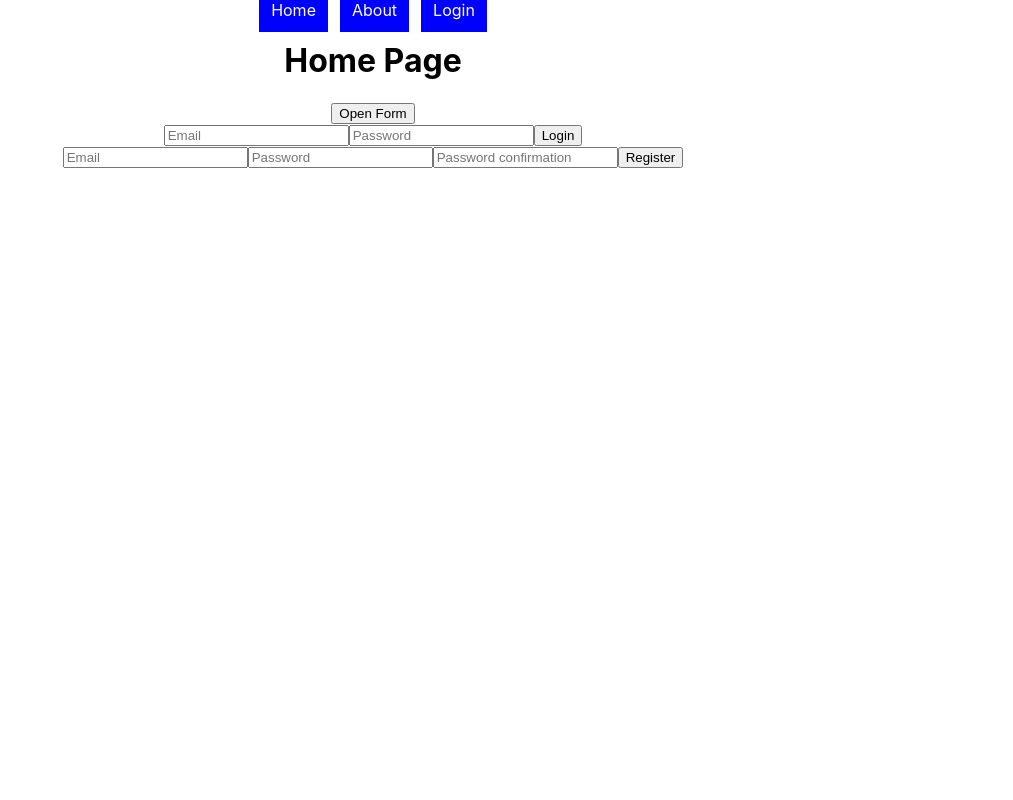
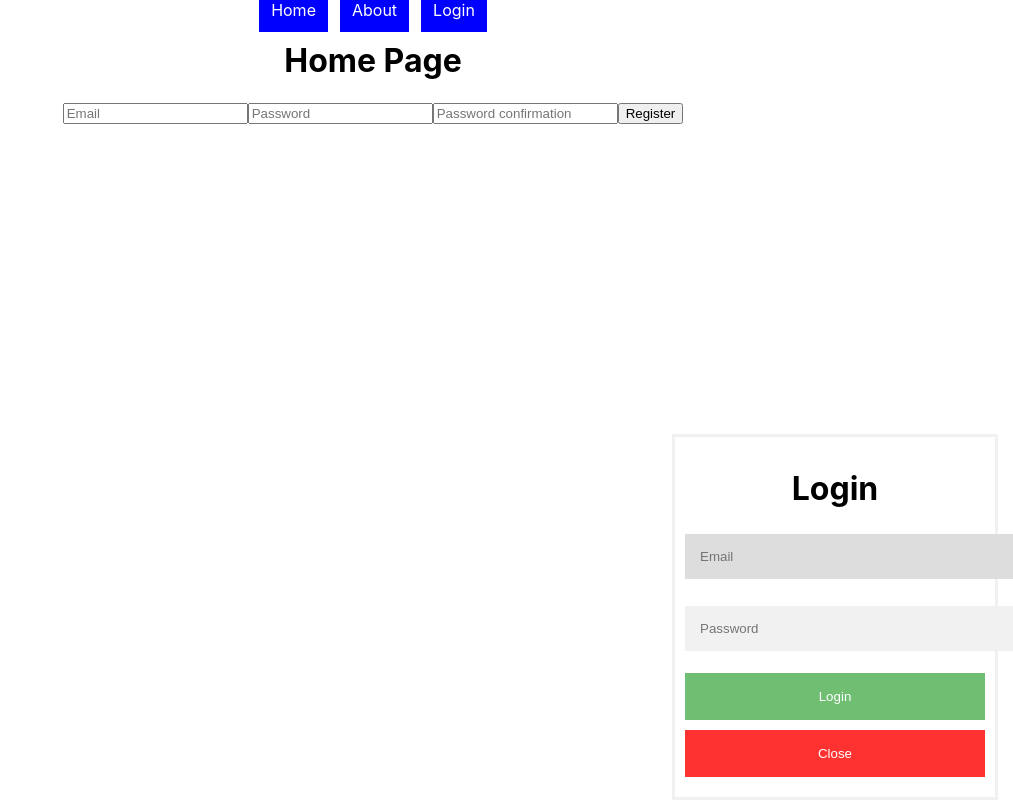
Before and after one commit to MrWinston700/real_world_math_frontend, a React (Create React App) app: page /actors in a window 1280 px wide. Both pictures are taken after a click on the button "Open Form". Shown: the whole page, without its empty margins (267-1280 px from the left). Built offline with nearby package versions, Linux system fonts and the light colour scheme.

Commit message:
pop up form implemented

```diff
--- a/src/App.css
+++ b/src/App.css
@@ -36,3 +36,71 @@
     transform: rotate(360deg);
   }
 }
+
+.open-button {
+  background-color: #555;
+  color: white;
+  padding: 16px 20px;
+  border: none;
+  cursor: pointer;
+  opacity: 0.8;
+  position: fixed;
+  bottom: 23px;
+  right: 28px;
+  width: 280px;
+}
+
+/* belongs to signin */
+/* The popup form - hidden by default */
+.form-popup {
+  display: none;
+  position: fixed;
+  bottom: 0;
+  right: 15px;
+  border: 3px solid #f1f1f1;
+  z-index: 9;
+}
+
+/* Add styles to the form container */
+.form-container {
+  max-width: 300px;
+  padding: 10px;
+  background-color: white;
+}
+
+/* Full-width input fields */
+.form-container input[type=text], .form-container input[type=password], .form-container input[type=email] {
+  width: 100%;
+  padding: 15px;
+  margin: 5px 0 22px 0;
+  border: none;
+  background: #f1f1f1;
+}
+
+/* When the inputs get focus, do something */
+.form-container input[type=text]:focus, .form-container input[type=password]:focus, .form-container input[type=email] {
+  background-color: #ddd;
+  outline: none;
+}
+
+/* Set a style for the submit/login button */
+.form-container .btn {
+  background-color: #4CAF50;
+  color: white;
+  padding: 16px 20px;
+  border: none;
+  cursor: pointer;
+  width: 100%;
+  margin-bottom:10px;
+  opacity: 0.8;
+}
+
+/* Add a red background color to the cancel button */
+.form-container .cancel {
+  background-color: red;
+}
+
+/* Add some hover effects to buttons */
+.form-container .btn:hover, .open-button:hover {
+  opacity: 1;
+}
--- a/src/components/Signin.js
+++ b/src/components/Signin.js
@@ -16,8 +16,16 @@ class SignIn extends Component {
 
   componentDidMount() {
 
-    let docs =  document.getElementById("myForm").style.display = "block";
-    debugger
+  }
+
+  closeForm() {
+    document.getElementById("myForm").style.display = "none";
+    console.log("inside close form")
+  }
+
+  openForm() {
+    document.getElementById("myForm").style.display = "block";
+    console.log("hitting open form")
   }
 
   handleChange(event) {
@@ -54,9 +62,12 @@ class SignIn extends Component {
   render() {
     return (
 
+
       <div>
-        <button className="open-button" onClick={console.log("I got clicked")}>Open Form</button>
-        <form className="form-popup" id="myForm" onSubmit={this.handleSubmit}>
+        <button className="open-button" onClick={this.openForm}>Open Form</button>
+        <div className="form-popup" id="myForm">
+          <form className="form-container" onSubmit={this.handleSubmit}>
+            <h1>Login</h1>
             <input
               type="email"
               name="email"
@@ -75,8 +86,10 @@ class SignIn extends Component {
               required
             />
 
-          <button type="submit">Login</button>
+            <button type="submit" className="btn">Login</button>
+            <button type="button" className="btn cancel" onClick={this.closeForm}>Close</button>
           </form>
+        </div>
       </div>
     );
   }
--- a/src/reducers/all.js
+++ b/src/reducers/all.js
@@ -23,6 +23,6 @@ function registrationReducer(state = [], action) {
   }
 }
 
-function authorsReducer(state = [], action) {
+function Reducer(state = [], action) {
 
 }
```
Also changed, not shown: 1 other file (tests, documents, lock files or other folders). Lines whose indentation alone changed are shown as unchanged.
